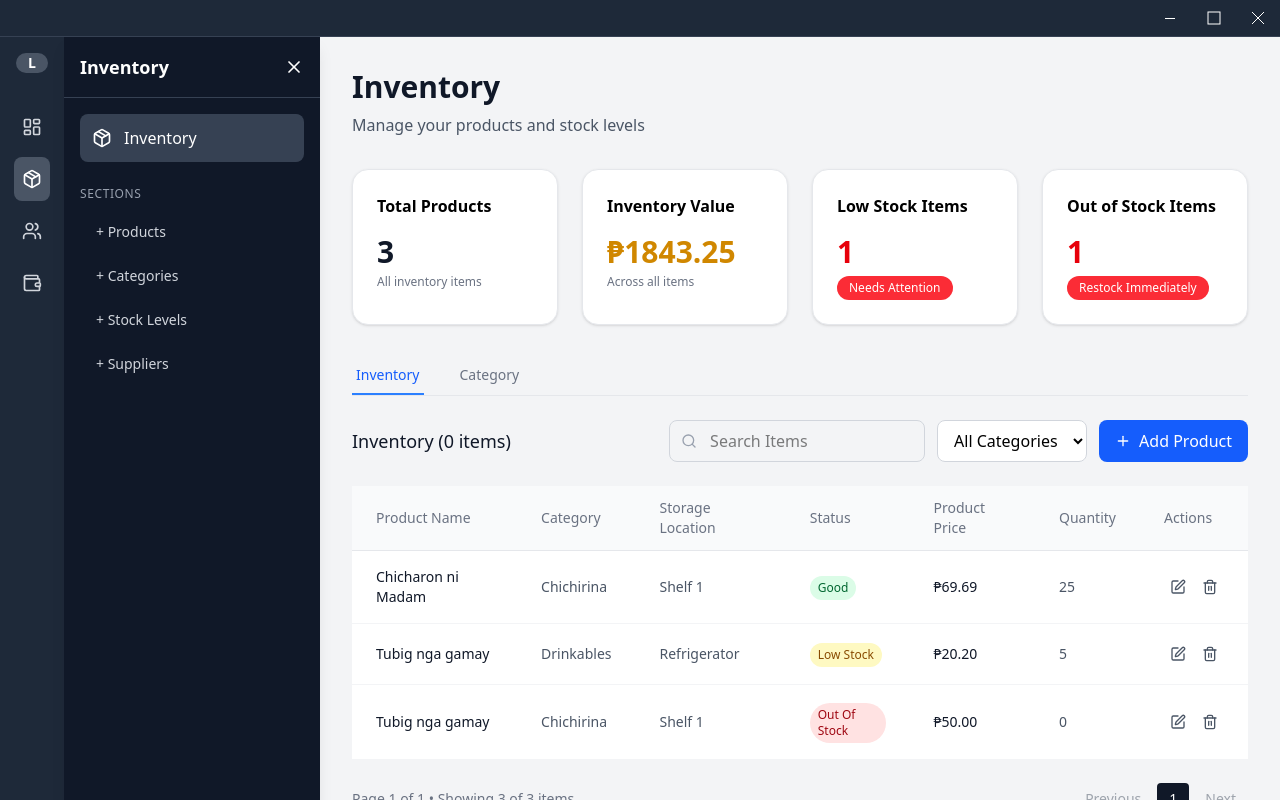
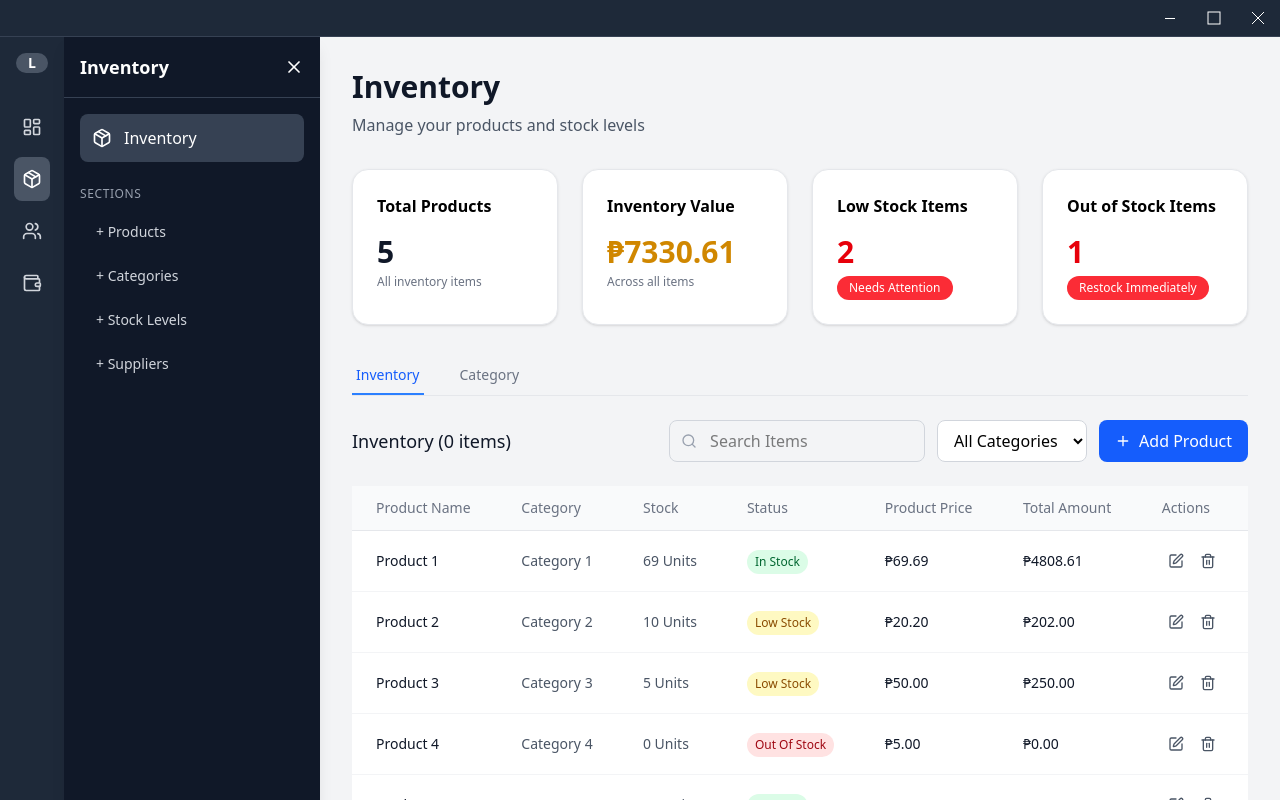
Before and after one commit to 6reenhorn/JIA-Integrated-Management-System, a React (Vite) app: page / in a window 1280 px wide. Both pictures are taken after a click on the button 32 px from the left and 179 px from the top of the page. Built offline with nearby package versions, Linux system fonts and the light colour scheme.

Commit message:
Fix Calculation for Inventory Values (Again) and column name

```diff
--- a/client/src/components/inventory/AddProductModal.tsx
+++ b/client/src/components/inventory/AddProductModal.tsx
@@ -18,7 +18,6 @@ const AddProductModal: React.FC<AddProductModalProps> = ({
   const [formData, setFormData] = useState<ProductFormData>({
     productName: '',
     category: '',
-    storageLocation: 'Shelf 1', // Default value since it's required in type
     productPrice: 0,
     quantity: 0,
     minimumStock: 0
@@ -58,8 +57,6 @@ const AddProductModal: React.FC<AddProductModalProps> = ({
     setIsSelectOpen(false);
   };
 
-
-
   const handleSubmit = (e: React.FormEvent) => {
     e.preventDefault();
 
@@ -82,7 +79,6 @@ const AddProductModal: React.FC<AddProductModalProps> = ({
     setFormData({
       productName: '',
       category: '',
-      storageLocation: 'Shelf 1', // Reset to default value
       productPrice: 0,
       quantity: 0,
       minimumStock: 0
--- a/client/src/components/inventory/EditProductModal.tsx
+++ b/client/src/components/inventory/EditProductModal.tsx
@@ -22,10 +22,10 @@ const EditProductModal: React.FC<EditProductModalProps> = ({
     id: 0,
     productName: '',
     category: '',
-    storageLocation: '',
+    stock: 0,
     status: 'Good',
     productPrice: 0,
-    quantity: 0
+    totalAmount: 0
   });
 
   const [isDropdownOpen, setIsDropdownOpen] = useState(false);
@@ -51,8 +51,8 @@ const EditProductModal: React.FC<EditProductModalProps> = ({
     // Update status based on quantity and minimum stock
     const updatedFormData = {
       ...formData,
-      status: formData.quantity === 0 ? 'Out Of Stock' :
-              formData.quantity <= minimumStock ? 'Low Stock' : 'Good'
+      status: formData.totalAmount === 0 ? 'Out Of Stock' :
+              formData.totalAmount <= minimumStock ? 'Low Stock' : 'Good'
     };
 
     onSave(updatedFormData);
@@ -164,10 +164,10 @@ const EditProductModal: React.FC<EditProductModalProps> = ({
                 </label>
                 <input
                   type="text"
-                  value={`${formData.quantity} Units`}
+                  value={`${formData.totalAmount} Units`}
                   onChange={(e) => {
                     const value = e.target.value.replace(' Units', '');
-                    handleInputChange('quantity', parseInt(value) || 0);
+                    handleInputChange('stock', parseInt(value) || 0);
                   }}
                   className="w-full px-4 py-3 bg-gray-300 border-0 rounded-lg text-gray-900 focus:outline-none focus:ring-0"
                 />
--- a/client/src/components/inventory/InventoryTable.tsx
+++ b/client/src/components/inventory/InventoryTable.tsx
@@ -22,10 +22,10 @@ const InventoryTable: React.FC<InventoryTableProps> = ({
           <tr>
             <th className="text-left py-3 px-6 text-sm font-medium text-gray-500">Product Name</th>
             <th className="text-left py-3 px-6 text-sm font-medium text-gray-500">Category</th>
-            <th className="text-left py-3 px-6 text-sm font-medium text-gray-500">Storage Location</th>
+            <th className="text-left py-3 px-6 text-sm font-medium text-gray-500">Stock</th>
             <th className="text-left py-3 px-6 text-sm font-medium text-gray-500">Status</th>
             <th className="text-left py-3 px-6 text-sm font-medium text-gray-500">Product Price</th>
-            <th className="text-left py-3 px-6 text-sm font-medium text-gray-500">Quantity</th>
+            <th className="text-left py-3 px-6 text-sm font-medium text-gray-500">Total Amount</th>
             <th className="text-left py-3 px-6 text-sm font-medium text-gray-500">Actions</th>
           </tr>
         </thead>
@@ -39,11 +39,11 @@ const InventoryTable: React.FC<InventoryTableProps> = ({
                 {item.category}
               </td>
               <td className="py-4 px-6 text-sm text-gray-600">
-                {item.storageLocation}
+                {item.stock} Units
               </td>
               <td className="py-4 px-6">
                 <span className={`inline-flex px-2 py-1 text-xs font-medium rounded-full ${
-                  item.status === 'Good' ? 'bg-green-100 text-green-800' :
+                  item.status === 'In Stock' ? 'bg-green-100 text-green-800' :
                   item.status === 'Low Stock' ? 'bg-yellow-100 text-yellow-800' :
                   item.status === 'Out Of Stock' ? 'bg-red-100 text-red-800' :
                   getStatusColor(item.status)
@@ -54,12 +54,11 @@ const InventoryTable: React.FC<InventoryTableProps> = ({
               <td className="py-4 px-6 text-sm text-gray-900">
                 ₱{item.productPrice.toFixed(2)}
               </td>
-              <td className="py-4 px-6 text-sm text-gray-600">
-                {item.quantity || 0}
+              <td className="py-4 px-6 text-sm text-gray-900 font-medium">
+                ₱{item.totalAmount.toFixed(2)}
               </td>
               <td className="py-4 px-6">
                 <div className="flex items-center gap-1">
-
                   <button
                     onClick={() => onEditItem(item.id)}
                     className="p-1.5 hover:bg-gray-100 rounded transition-colors"
--- a/client/src/pages/Inventory.tsx
+++ b/client/src/pages/Inventory.tsx
@@ -4,7 +4,7 @@ import InventoryFilters from '../components/inventory/InventoryFilters';
 import InventoryTable from '../components/inventory/InventoryTable';
 import InventoryActions from '../components/inventory/InventoryActions';
 import AddProductModal from '../components/inventory/AddProductModal';
-import EditProductModal from '../components/inventory/EditProductModal'; // Add this import
+import EditProductModal from '../components/inventory/EditProductModal';
 import type { InventoryItem, ProductFormData } from '../types/inventory_types';
 import { filterInventoryItems, calculateStats } from '../utils/inventory_utils';
 
@@ -14,39 +14,55 @@ const Inventory: React.FC = () => {
   const [currentPage, setCurrentPage] = useState(1);
   const [selectedCategory, setSelectedCategory] = useState('all');
   const [isAddModalOpen, setIsAddModalOpen] = useState(false);
-
-  // Add states for Edit Modal
   const [isEditModalOpen, setIsEditModalOpen] = useState(false);
   const [editingItem, setEditingItem] = useState<InventoryItem | undefined>();
 
-  // Sample inventory data - now using state so we can update it
+  // Corrected inventory data with proper calculations
   const [inventoryItems, setInventoryItems] = useState<InventoryItem[]>([
     {
       id: 1,
-      productName: 'Chicharon ni Madam',
-      category: 'Chichirina',
-      storageLocation: 'Shelf 1',
-      status: 'Good',
+      productName: 'Product 1',
+      category: 'Category 1',
+      stock: 69,
+      status: 'In Stock',
       productPrice: 69.69,
-      quantity: 25
+      totalAmount: 69 * 69.69 // = 4808.61
     },
     {
       id: 2,
-      productName: 'Tubig nga gamay',
-      category: 'Drinkables',
-      storageLocation: 'Refrigerator',
+      productName: 'Product 2',
+      category: 'Category 2',
+      stock: 10,
       status: 'Low Stock',
       productPrice: 20.20,
-      quantity: 5
+      totalAmount: 10 * 20.20 // = 202.00
     },
     {
       id: 3,
-      productName: 'Tubig nga gamay',
-      category: 'Chichirina',
-      storageLocation: 'Shelf 1',
+      productName: 'Product 3',
+      category: 'Category 3',
+      stock: 5,
+      status: 'Low Stock',
+      productPrice: 50.00,
+      totalAmount: 5 * 50.00 // = 250.00
+    },
+    {
+      id: 4,
+      productName: 'Product 4',
+      category: 'Category 4',
+      stock: 0,
       status: 'Out Of Stock',
-      productPrice: 50.00,
-      quantity: 0
+      productPrice: 5.00,
+      totalAmount: 0 * 5.00 // = 0.00
+    },
+    {
+      id: 5,
+      productName: 'Product 5',
+      category: 'Category 5',
+      stock: 69,
+      status: 'In Stock',
+      productPrice: 30.00,
+      totalAmount: 69 * 30.00 // = 2070.00
     }
   ]);
 
@@ -69,7 +85,6 @@ const Inventory: React.FC = () => {
     console.log('View item:', id);
   };
 
-  // Updated handleEditItem function
   const handleEditItem = (id: number) => {
     const item = inventoryItems.find(item => item.id === id);
     if (item) {
@@ -86,31 +101,46 @@ const Inventory: React.FC = () => {
     setIsAddModalOpen(true);
   };
 
+  // Helper function to determine status based on stock quantity
+  const getStatusFromStock = (stock: number, minimumStock: number = 10) => {
+    if (stock === 0) return 'Out Of Stock';
+    if (stock <= minimumStock) return 'Low Stock';
+    return 'In Stock';
+  };
+
   const handleAddProduct = (productData: ProductFormData) => {
+    const totalAmount = productData.productPrice * productData.quantity;
+
     const newProduct: InventoryItem = {
-      id: Math.max(...inventoryItems.map(item => item.id), 0) + 1, // Generate new ID
+      id: Math.max(...inventoryItems.map(item => item.id), 0) + 1,
       productName: productData.productName,
       category: productData.category,
-      storageLocation: productData.storageLocation,
-      status: productData.quantity === 0 ? 'Out Of Stock' :
-              productData.quantity <= (productData.minimumStock || 5) ? 'Low Stock' : 'Good',
+      stock: productData.quantity,
+      status: getStatusFromStock(productData.quantity),
       productPrice: productData.productPrice,
-      quantity: productData.quantity
+      totalAmount: totalAmount
     };
 
     setInventoryItems(prev => [...prev, newProduct]);
   };
 
-  // Add handler for saving edited product
   const handleSaveProduct = (updatedItem: InventoryItem) => {
+    // Recalculate total amount and status before saving
+    const totalAmount = updatedItem.stock * updatedItem.productPrice;
+
+    const finalItem = {
+      ...updatedItem,
+      status: getStatusFromStock(updatedItem.stock),
+      totalAmount: totalAmount
+    };
+
     setInventoryItems(prev =>
       prev.map(item =>
-        item.id === updatedItem.id ? updatedItem : item
+        item.id === finalItem.id ? finalItem : item
       )
     );
   };
 
-  // Add handler for closing edit modal
   const handleCloseEditModal = () => {
     setIsEditModalOpen(false);
     setEditingItem(undefined);
@@ -148,7 +178,7 @@ const Inventory: React.FC = () => {
       {/* Pagination */}
       <InventoryActions
         currentPage={currentPage}
-        totalPages={Math.ceil(filteredItems.length / 10)} // Assuming 10 items per page
+        totalPages={Math.ceil(filteredItems.length / 10)}
         filteredCount={filteredItems.length}
         totalCount={inventoryItems.length}
         onPageChange={handlePageChange}
@@ -162,7 +192,7 @@ const Inventory: React.FC = () => {
         categories={categories}
       />
 
-      {/* Add Edit Product Modal */}
+      {/* Edit Product Modal */}
       <EditProductModal
         isOpen={isEditModalOpen}
         onClose={handleCloseEditModal}
--- a/client/src/types/inventory_types.ts
+++ b/client/src/types/inventory_types.ts
@@ -3,27 +3,27 @@ export interface InventoryItem {
   id: number;
   productName: string;
   category: string;
-  storageLocation: string;
+  stock: number;
   status: string;
   productPrice: number;
-  quantity: number;
+  totalAmount: number;
 }
 
-// Add this new interface for the product form
+// ProductFormData interface
 export interface ProductFormData {
   productName: string;
-  description?: string; // <-- Add this line if missing
+  description?: string;
   category: string;
-  storageLocation: string;
   productPrice: number;
   quantity: number;
   minimumStock?: number;
+  status?: string;
 }
 
 // Add the missing InventoryStats interface
 export interface InventoryStats {
   totalItems: number;
-  inventoryValue?: number; // Make optional temporarily
+  inventoryValue?: number;
   lowStockItems: number;
   expiredItems: number;
   outOfStockItems: number;
--- a/client/src/utils/inventory_utils.ts
+++ b/client/src/utils/inventory_utils.ts
@@ -29,9 +29,9 @@ export const filterInventoryItems = (
 };
 
 export const calculateStats = (items: InventoryItem[]): InventoryStats => {
-  // Calculate total inventory value (price * quantity for each item)
+  // CORRECTED: Calculate total inventory value by summing the pre-calculated totalAmount
   const inventoryValue = items.reduce((total, item) => {
-    return total + (item.productPrice * item.quantity);
+    return total + item.totalAmount;
   }, 0);
 
   return {
```
